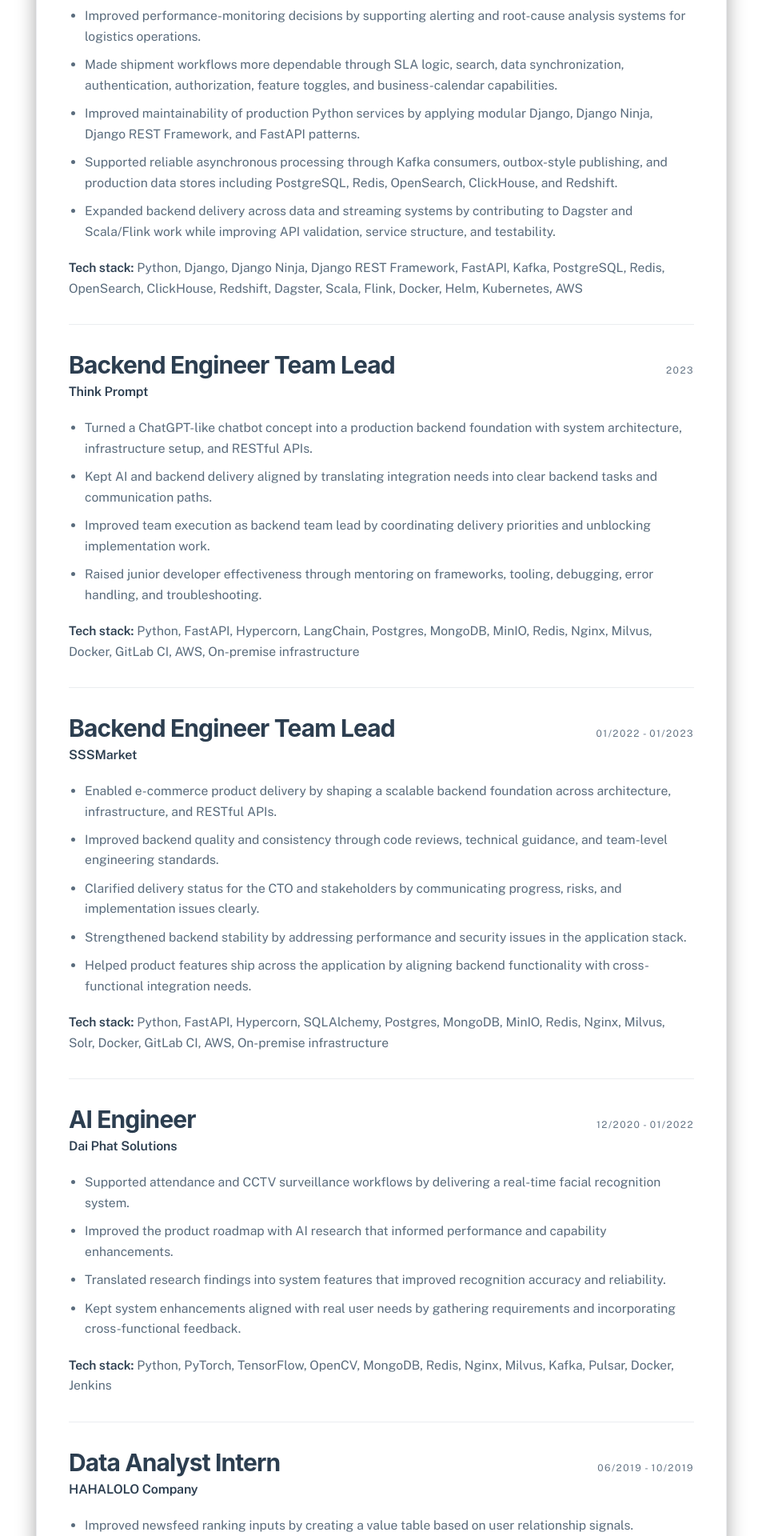
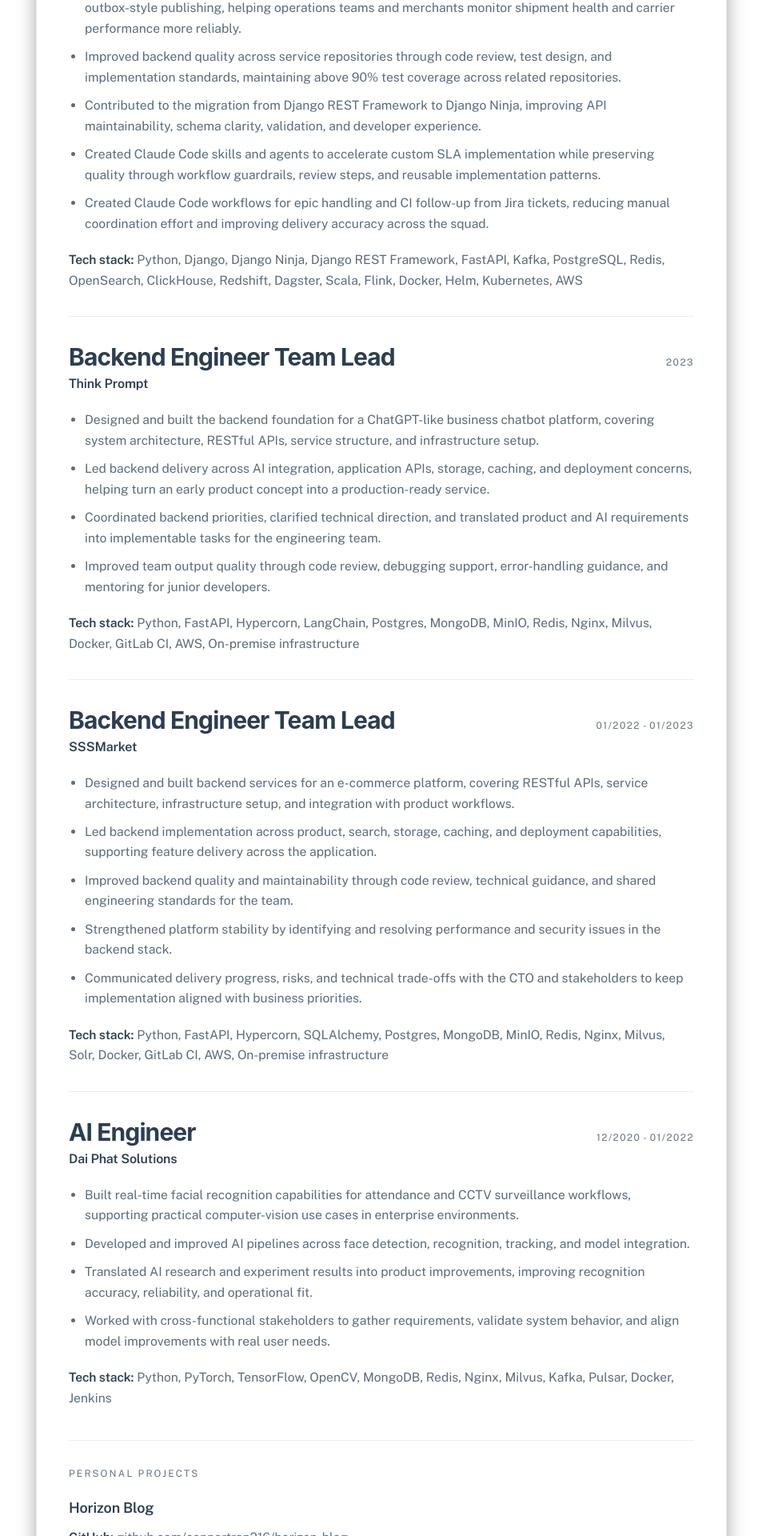
Before and after one commit to connortran216/horizon-blog, a React (Vite) app: page /cv in a window 1280 px wide. Shown: the part 1540-3460 px from the top of the page at 80% size, without its empty margins (163-1116 px from the left). Built offline with nearby package versions, Linux system fonts and the light colour scheme; the HTML template or start-up script is replaced by a standard one.

Commit message:
content(cv): sharpen experience impact

```diff
--- a/src/features/cv/cv.data.ts
+++ b/src/features/cv/cv.data.ts
@@ -83,13 +83,12 @@ export const cvProfile: CvProfile = {
       role: 'Backend Engineer',
       period: '2023 - Present',
       highlights: [
-        'Strengthened logistics intelligence and shipment-performance platforms by delivering backend capabilities across analytics, authentication, and operational workflows.',
-        'Enabled merchants and operations teams to understand shipment health through dashboard analytics, reporting exports, and operational insight workflows.',
-        'Improved performance-monitoring decisions by supporting alerting and root-cause analysis systems for logistics operations.',
-        'Made shipment workflows more dependable through SLA logic, search, data synchronization, authentication, authorization, feature toggles, and business-calendar capabilities.',
-        'Improved maintainability of production Python services by applying modular Django, Django Ninja, Django REST Framework, and FastAPI patterns.',
-        'Supported reliable asynchronous processing through Kafka consumers, outbox-style publishing, and production data stores including PostgreSQL, Redis, OpenSearch, ClickHouse, and Redshift.',
-        'Expanded backend delivery across data and streaming systems by contributing to Dagster and Scala/Flink work while improving API validation, service structure, and testability.',
+        'Designed, built, and maintained backend APIs for shipment analytics, alerting, and automated insight generation, covering shipment-performance querying and reporting, rule-based alert evaluation against configurable thresholds, and insight generation from operational metrics.',
+        'Built and maintained real-time SLA metric processing on live parcel events using Flink, Kafka, and outbox-style publishing, helping operations teams and merchants monitor shipment health and carrier performance more reliably.',
+        'Improved backend quality across service repositories through code review, test design, and implementation standards, maintaining above 90% test coverage across related repositories.',
+        'Contributed to the migration from Django REST Framework to Django Ninja, improving API maintainability, schema clarity, validation, and developer experience.',
+        'Created Claude Code skills and agents to accelerate custom SLA implementation while preserving quality through workflow guardrails, review steps, and reusable implementation patterns.',
+        'Created Claude Code workflows for epic handling and CI follow-up from Jira tickets, reducing manual coordination effort and improving delivery accuracy across the squad.',
       ],
       stack: [
         'Python',
@@ -118,10 +117,10 @@ export const cvProfile: CvProfile = {
       period: '2023',
       productionUrl: 'https://bizchat.thinkprompt.com/',
       highlights: [
-        'Turned a ChatGPT-like chatbot concept into a production backend foundation with system architecture, infrastructure setup, and RESTful APIs.',
-        'Kept AI and backend delivery aligned by translating integration needs into clear backend tasks and communication paths.',
-        'Improved team execution as backend team lead by coordinating delivery priorities and unblocking implementation work.',
-        'Raised junior developer effectiveness through mentoring on frameworks, tooling, debugging, error handling, and troubleshooting.',
+        'Designed and built the backend foundation for a ChatGPT-like business chatbot platform, covering system architecture, RESTful APIs, service structure, and infrastructure setup.',
+        'Led backend delivery across AI integration, application APIs, storage, caching, and deployment concerns, helping turn an early product concept into a production-ready service.',
+        'Coordinated backend priorities, clarified technical direction, and translated product and AI requirements into implementable tasks for the engineering team.',
+        'Improved team output quality through code review, debugging support, error-handling guidance, and mentoring for junior developers.',
       ],
       stack: [
         'Python',
@@ -146,11 +145,11 @@ export const cvProfile: CvProfile = {
       period: '01/2022 - 01/2023',
       productionUrl: 'https://www.sssmarket.vn/',
       highlights: [
-        'Enabled e-commerce product delivery by shaping a scalable backend foundation across architecture, infrastructure, and RESTful APIs.',
-        'Improved backend quality and consistency through code reviews, technical guidance, and team-level engineering standards.',
-        'Clarified delivery status for the CTO and stakeholders by communicating progress, risks, and implementation issues clearly.',
-        'Strengthened backend stability by addressing performance and security issues in the application stack.',
-        'Helped product features ship across the application by aligning backend functionality with cross-functional integration needs.',
+        'Designed and built backend services for an e-commerce platform, covering RESTful APIs, service architecture, infrastructure setup, and integration with product workflows.',
+        'Led backend implementation across product, search, storage, caching, and deployment capabilities, supporting feature delivery across the application.',
+        'Improved backend quality and maintainability through code review, technical guidance, and shared engineering standards for the team.',
+        'Strengthened platform stability by identifying and resolving performance and security issues in the backend stack.',
+        'Communicated delivery progress, risks, and technical trade-offs with the CTO and stakeholders to keep implementation aligned with business priorities.',
       ],
       stack: [
         'Python',
@@ -176,10 +175,10 @@ export const cvProfile: CvProfile = {
       period: '12/2020 - 01/2022',
       productionUrl: 'https://www.dps.com.vn/vi/products/doanhnghiep#',
       highlights: [
-        'Supported attendance and CCTV surveillance workflows by delivering a real-time facial recognition system.',
-        'Improved the product roadmap with AI research that informed performance and capability enhancements.',
-        'Translated research findings into system features that improved recognition accuracy and reliability.',
-        'Kept system enhancements aligned with real user needs by gathering requirements and incorporating cross-functional feedback.',
+        'Built real-time facial recognition capabilities for attendance and CCTV surveillance workflows, supporting practical computer-vision use cases in enterprise environments.',
+        'Developed and improved AI pipelines across face detection, recognition, tracking, and model integration.',
+        'Translated AI research and experiment results into product improvements, improving recognition accuracy, reliability, and operational fit.',
+        'Worked with cross-functional stakeholders to gather requirements, validate system behavior, and align model improvements with real user needs.',
       ],
       stack: [
         'Python',
@@ -195,18 +194,6 @@ export const cvProfile: CvProfile = {
         'Docker',
         'Jenkins',
       ],
-    },
-    {
-      company: 'HAHALOLO Company',
-      role: 'Data Analyst Intern',
-      period: '06/2019 - 10/2019',
-      highlights: [
-        'Improved newsfeed ranking inputs by creating a value table based on user relationship signals.',
-        'Helped the team evaluate feed-ranking behavior through relationship-data analysis and regression models.',
-        'Prepared analysis-ready datasets with Python, NumPy, and Pandas to support ranking experiments.',
-        'Kept ranking changes aligned with product needs by incorporating team requirements into algorithm work.',
-      ],
-      stack: ['Python', 'NumPy', 'Pandas'],
     },
   ],
   projects: [
```
